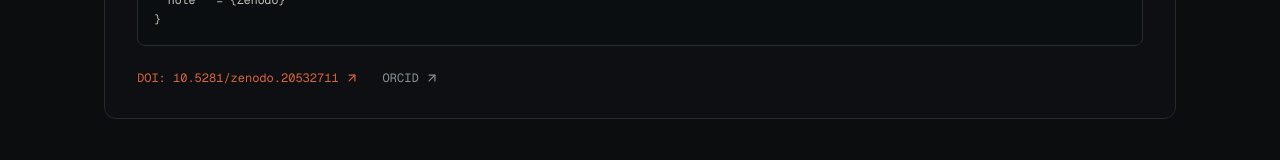
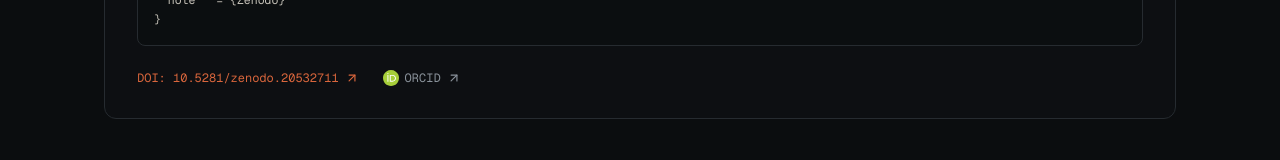
Before and after one commit to sunnypatell/Portfolio, a Next.js app: page /research in a window 1280 px wide. Shown: the part 1959-2119 px from the top of the page. Built offline with nearby package versions, Linux system fonts and the light colour scheme.

Commit message:
feat(research): add the real orcid id mark to the case study

```diff
--- a/src/app/research/page.tsx
+++ b/src/app/research/page.tsx
@@ -5,7 +5,7 @@ import { ArrowLeft, ArrowUpRight } from "lucide-react";
 import { Container, Eyebrow } from "@/components/ui/primitives";
 import { RevealText } from "@/components/motion/reveal-text";
 import { Reveal } from "@/components/ui/reveal";
-import { GithubIcon } from "@/components/ui/icons";
+import { GithubIcon, OrcidIcon } from "@/components/ui/icons";
 import { CopyButton } from "@/components/ui/copy-button";
 import { research } from "@/content/site";
 
@@ -177,6 +177,7 @@ export default function ResearchPage() {
               rel="noopener noreferrer"
               className="group inline-flex items-center gap-1.5 text-muted transition-colors hover:text-bone"
             >
+              <OrcidIcon className="h-4 w-4" />
               ORCID
               <ArrowUpRight className="h-3.5 w-3.5 transition-transform group-hover:-translate-y-0.5 group-hover:translate-x-0.5" />
             </a>
--- a/src/components/ui/icons.tsx
+++ b/src/components/ui/icons.tsx
@@ -17,3 +17,20 @@ export function LinkedinIcon({ className }: IconProps) {
     </svg>
   );
 }
+
+// the real orcid iD mark stays brand-colored (green circle, white iD) so it reads instantly
+export function OrcidIcon({ className }: IconProps) {
+  return (
+    <svg viewBox="0 0 256 256" className={className} aria-hidden xmlns="http://www.w3.org/2000/svg">
+      <path
+        fill="#A6CE39"
+        d="M256 128c0 70.7-57.3 128-128 128S0 198.7 0 128 57.3 0 128 0s128 57.3 128 128z"
+      />
+      <g fill="#FFF">
+        <path d="M86.3 186.2H70.9V79.1h15.4v107.1z" />
+        <path d="M108.9 79.1h41.6c39.6 0 57 28.3 57 53.6 0 27.5-21.5 53.6-56.8 53.6h-41.8V79.1zm15.4 93.3h24.5c34.9 0 42.9-26.5 42.9-39.7 0-21.5-13.7-39.7-43.7-39.7h-23.7v79.4z" />
+        <path d="M88.7 56.8c0 5.5-4.5 10.1-10.1 10.1s-10.1-4.6-10.1-10.1c0-5.6 4.5-10.1 10.1-10.1 5.6 0 10.1 4.6 10.1 10.1z" />
+      </g>
+    </svg>
+  );
+}
```
